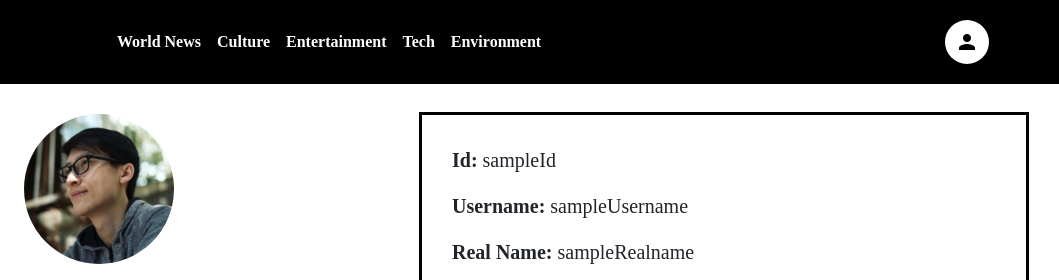
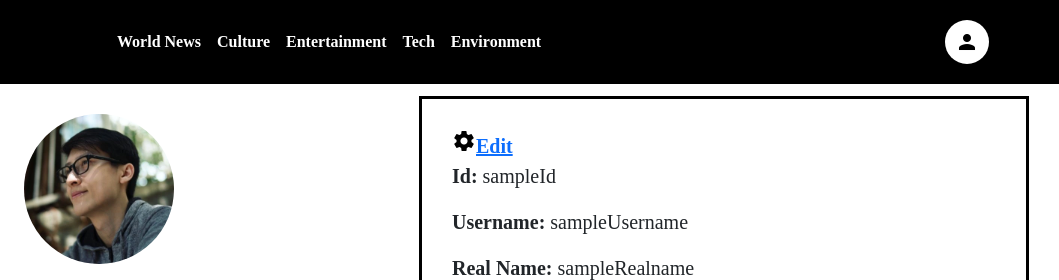
Before and after one commit to laamwwibu/Project_PRJ301, a plain HTML site: page userInfo.html in a window 1280 px wide. Shown: the top 280 px of the page, 221-1280 px from the left. Drawn offline with Linux system fonts and the light colour scheme; a web font is replaced by a local one.

Commit message:
add edit user info button

```diff
--- a/userInfo.html
+++ b/userInfo.html
@@ -79,6 +79,7 @@
             </div>
             <div class="col-md-6 container-fluid user-info-detail">
                 <div class="user-info-detail-body">
+                    <a href=""><i style="color: black;" class="material-icons">settings</i><span>Edit</span></a>
                     <p><span>Id: </span>sampleId</p>
                     <p><span>Username: </span>sampleUsername</p>
                     <p><span>Real Name: </span> sampleRealname</p>
```
